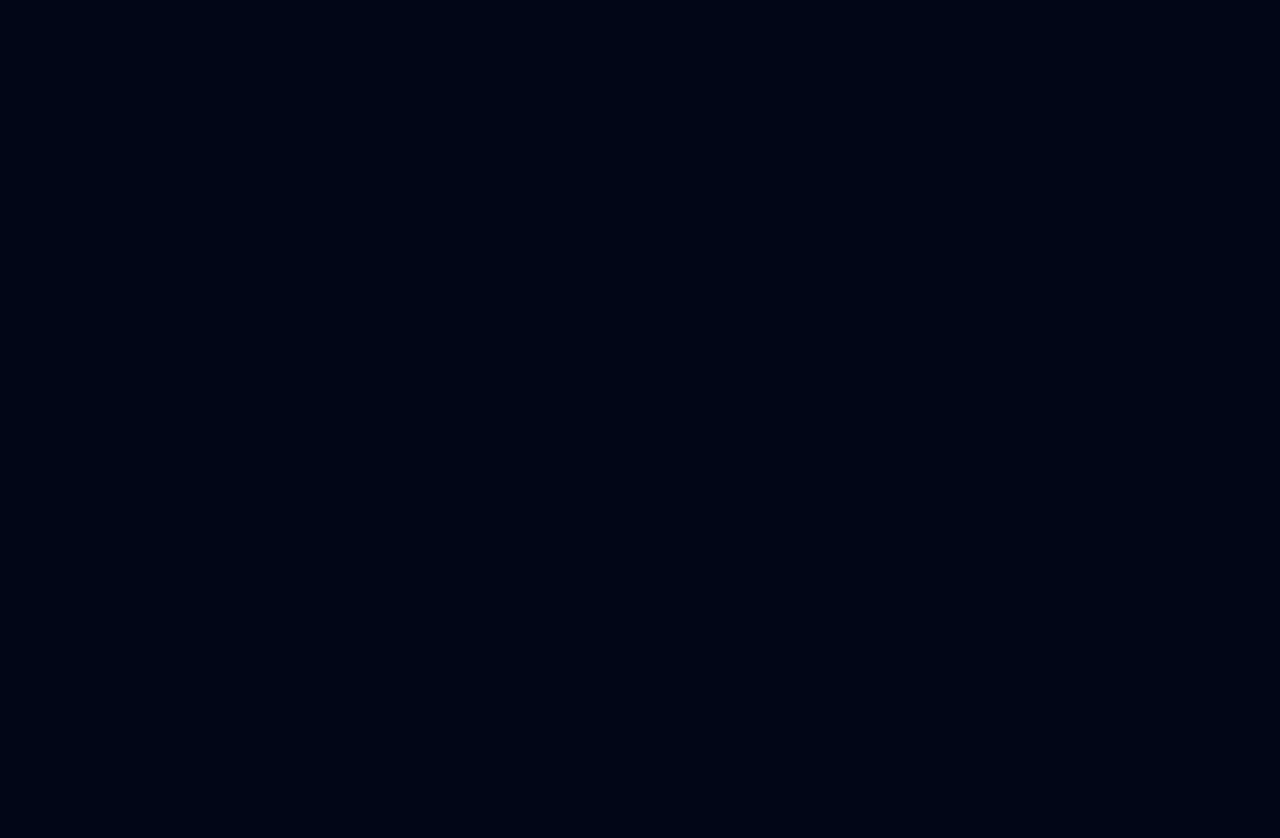
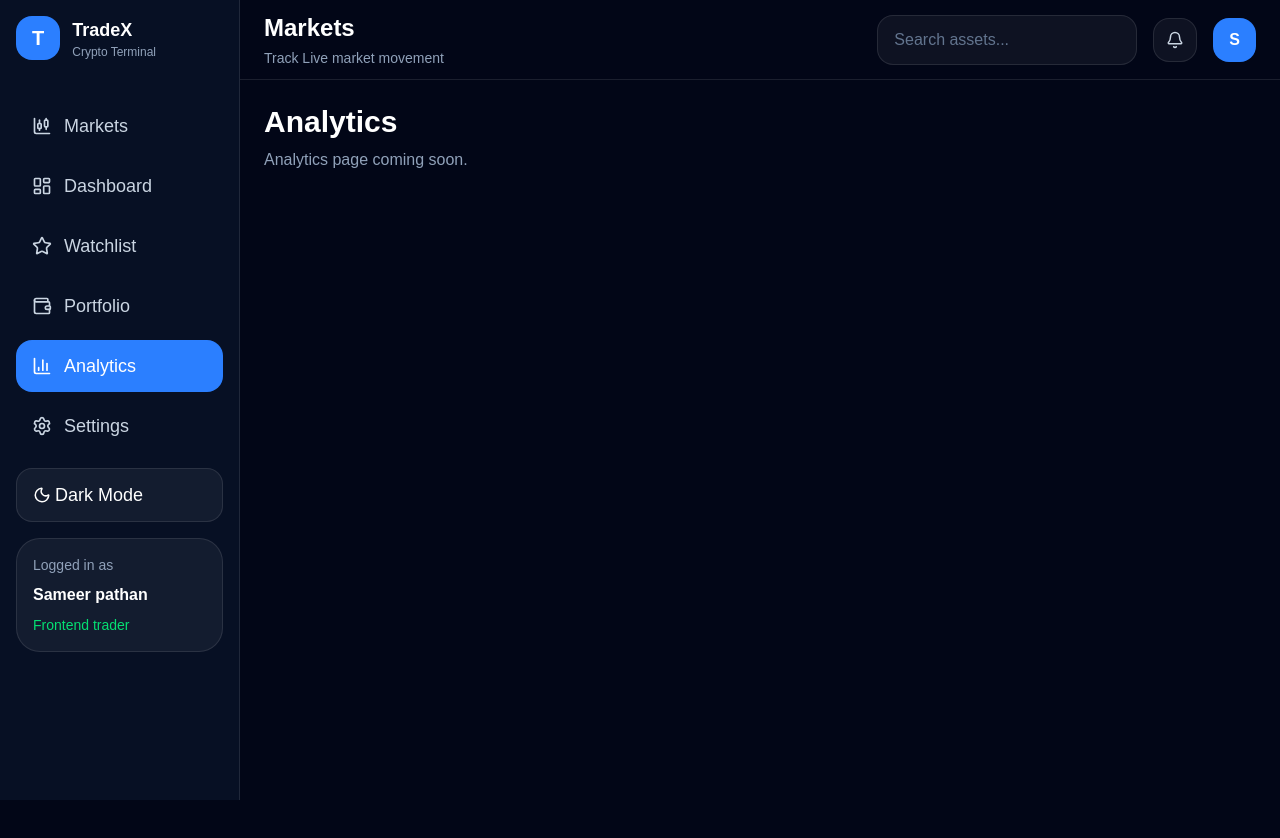
Before and after one commit to sameerpathann/Trading-Dashboard, a React (Vite) app: page /analytics in a window 1280 px wide. Before the commit this address had no page. Shown: the top 838 px of the page. Before the commit the page ends 800 px from the top, so only its background shows below. Built offline with nearby package versions, Linux system fonts and the light colour scheme.

Commit message:
Placeholder page Done

```diff
--- a/src/App.jsx
+++ b/src/App.jsx
@@ -2,12 +2,20 @@ import React from "react";
 import MainLayout from "./Layout/mainLayout";
 import { Routes, Route } from "react-router-dom";
 import WatchlistPage from "./Pages/WatchlistPage";
+import DashboardPage from "./Pages/DashboardPage";
+import AnalyticsPage from "./Pages/AnalyticsPage";
+import PortfolioPage from "./Pages/PortfolioPage";
+import SettingsPage from "./Pages/SettingsPage";
 
 const App = () => {
   return (
     <Routes>
       <Route path="/" element={<MainLayout />} />
       <Route path="/watchlist" element={<WatchlistPage />} />
+      <Route path="/dashboard" element={<DashboardPage />} />
+      <Route path="/analytics" element={<AnalyticsPage />} />
+      <Route path="/portfolio" element={<PortfolioPage />} />
+      <Route path="/settings" element={<SettingsPage />} />
     </Routes>
   );
 };
--- a/src/Layout/Sidebar.jsx
+++ b/src/Layout/Sidebar.jsx
@@ -9,7 +9,7 @@ import {
   X,
 } from "lucide-react";
 import { useState } from "react";
-import { NavLink } from "react-router-dom";
+import { NavLink, useNavigate } from "react-router-dom";
 
 const Sidebar = ({ isSidebarOpen, setIsSidebarOpen }) => {
   const navItems = [
@@ -55,6 +55,7 @@ const Sidebar = ({ isSidebarOpen, setIsSidebarOpen }) => {
       path: "/settings",
     },
   ];
+  const navigate = useNavigate();
   return (
     <div
       className={`fixed left-0 top-0 z-50 h-screen w-[240px transform bg-[#071024]] transition-transform duration-300 lg:static lg:translate-x-0 ${isSidebarOpen ? "translate-x-0" : "-translate-x-full"}`}
@@ -67,12 +68,12 @@ const Sidebar = ({ isSidebarOpen, setIsSidebarOpen }) => {
       </button>
       <div className="p-2 w-[240px]  bg-[#071024] h-screen overflow-y-scroll sideBar-Container border-r border-white/10 p-4">
         {/* Logo */}
-        <div>
+        <div onClick={() => navigate("/")}>
           <div className="flex items-center gap-3">
-            <div className="bg-blue-500 py-2 px-4 rounded-2xl text-xl font-bold flex items-center justify-center">
+            <div className="bg-blue-500 py-2 px-4 cursor-pointer rounded-2xl text-xl font-bold flex items-center justify-center">
               T
             </div>
-            <div>
+            <div className="cursor-pointer">
               <h1 className="text-lg font-bold">TradeX</h1>
               <p className="text-xs text-slate-400">Crypto Terminal</p>
             </div>
--- /dev/null
+++ b/src/Pages/AnalyticsPage.jsx
@@ -0,0 +1,19 @@
+import AppLayout from "../Layout/AppLayout";
+
+const AnalyticsPage = () => {
+  return (
+    <>
+      <AppLayout>
+        {() => (
+          <div className="min-h-screen bg-[#020617] p-6 text-white">
+            <h1 className="text-3xl font-bold">Analytics</h1>
+
+            <p className="mt-2 text-slate-400">Analytics page coming soon.</p>
+          </div>
+        )}
+      </AppLayout>
+    </>
+  );
+};
+
+export default AnalyticsPage;
--- /dev/null
+++ b/src/Pages/DashboardPage.jsx
@@ -0,0 +1,17 @@
+import AppLayout from "../Layout/AppLayout";
+
+const DashboardPage = () => {
+  return (
+    <AppLayout>
+      {() => (
+        <div className="min-h-screen bg-[#020617] p-6 text-white">
+          <h1 className="text-3xl font-bold">Dashboard</h1>
+
+          <p className="mt-2 text-slate-400">Dashboard page coming soon.</p>
+        </div>
+      )}
+    </AppLayout>
+  );
+};
+
+export default DashboardPage;
--- /dev/null
+++ b/src/Pages/PortfolioPage.jsx
@@ -0,0 +1,19 @@
+import AppLayout from "../Layout/AppLayout";
+
+const PortfolioPage = () => {
+  return (
+    <>
+      <AppLayout>
+        {() => (
+          <div className="min-h-screen bg-[#020617] p-6 text-white">
+            <h1 className="text-3xl font-bold">Portfolio</h1>
+
+            <p className="mt-2 text-slate-400">Portfolio page coming soon.</p>
+          </div>
+        )}
+      </AppLayout>
+    </>
+  );
+};
+
+export default PortfolioPage;
--- /dev/null
+++ b/src/Pages/SettingsPage.jsx
@@ -0,0 +1,19 @@
+import AppLayout from "../Layout/AppLayout";
+
+const SettingsPage = () => {
+  return (
+    <>
+      <AppLayout>
+        {() => (
+          <div className="min-h-screen bg-[#020617] p-6 text-white">
+            <h1 className="text-3xl font-bold">Settings</h1>
+
+            <p className="mt-2 text-slate-400">Settings page coming soon.</p>
+          </div>
+        )}
+      </AppLayout>
+    </>
+  );
+};
+
+export default SettingsPage;
--- a/src/Pages/WatchlistPage.jsx
+++ b/src/Pages/WatchlistPage.jsx
@@ -1,9 +1,12 @@
 import { useSelector } from "react-redux";
 import MarketRow from "../Components/Common/MarketRow";
+import AppLayout from "../Layout/AppLayout";
 
 const WatchlistPage = () => {
   const watchlistCoins = useSelector((state) => state.watchlist.coins);
   return (
+    <AppLayout>
+      {() => (
         <div className="bg-[#020617]  p-6 text-white">
           <div className="space-y-6">
             <div className="text-3xl font-semibold">
@@ -56,6 +59,8 @@ const WatchlistPage = () => {
             </div>
           </div>
         </div>
+      )}
+    </AppLayout>
   );
 };
 
```
Lines whose indentation alone changed are shown as unchanged.
